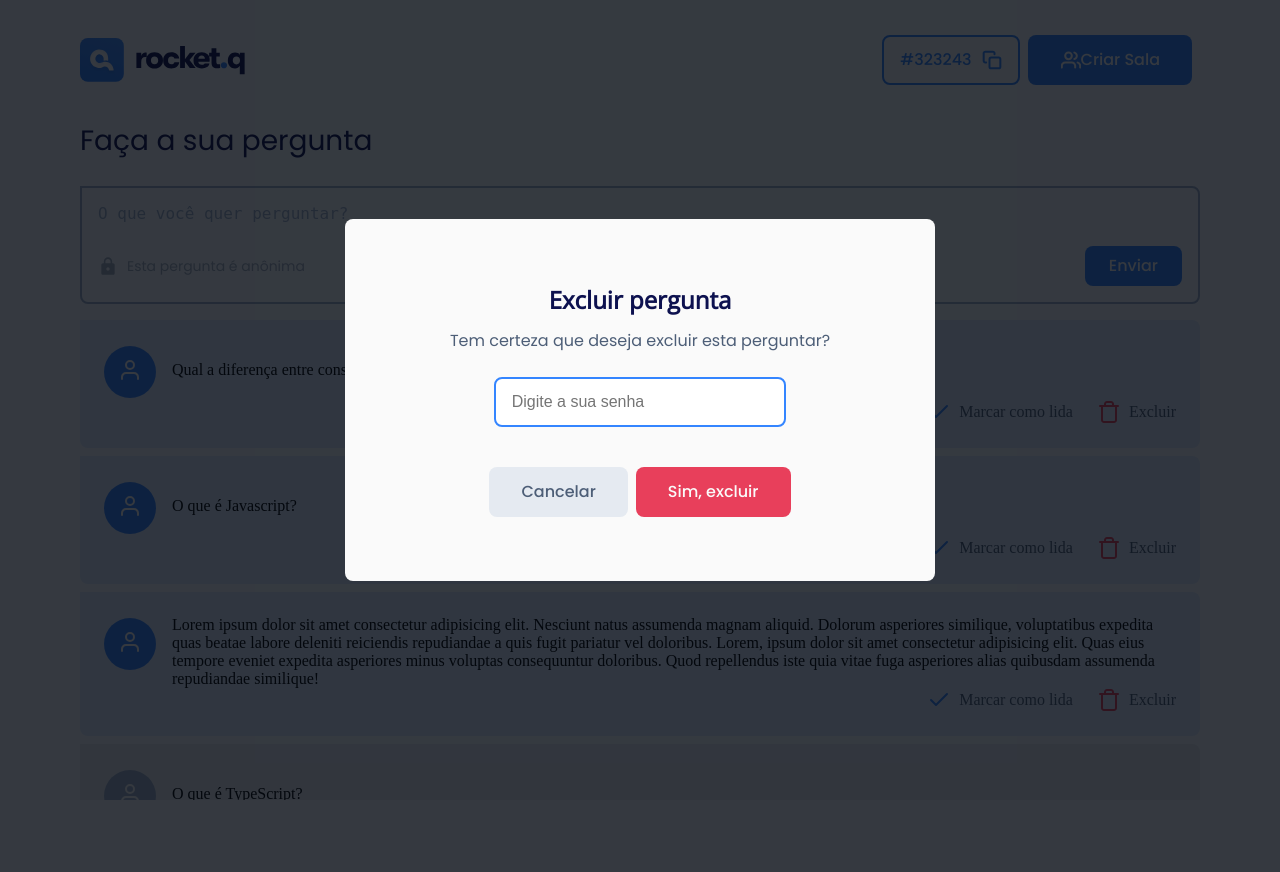
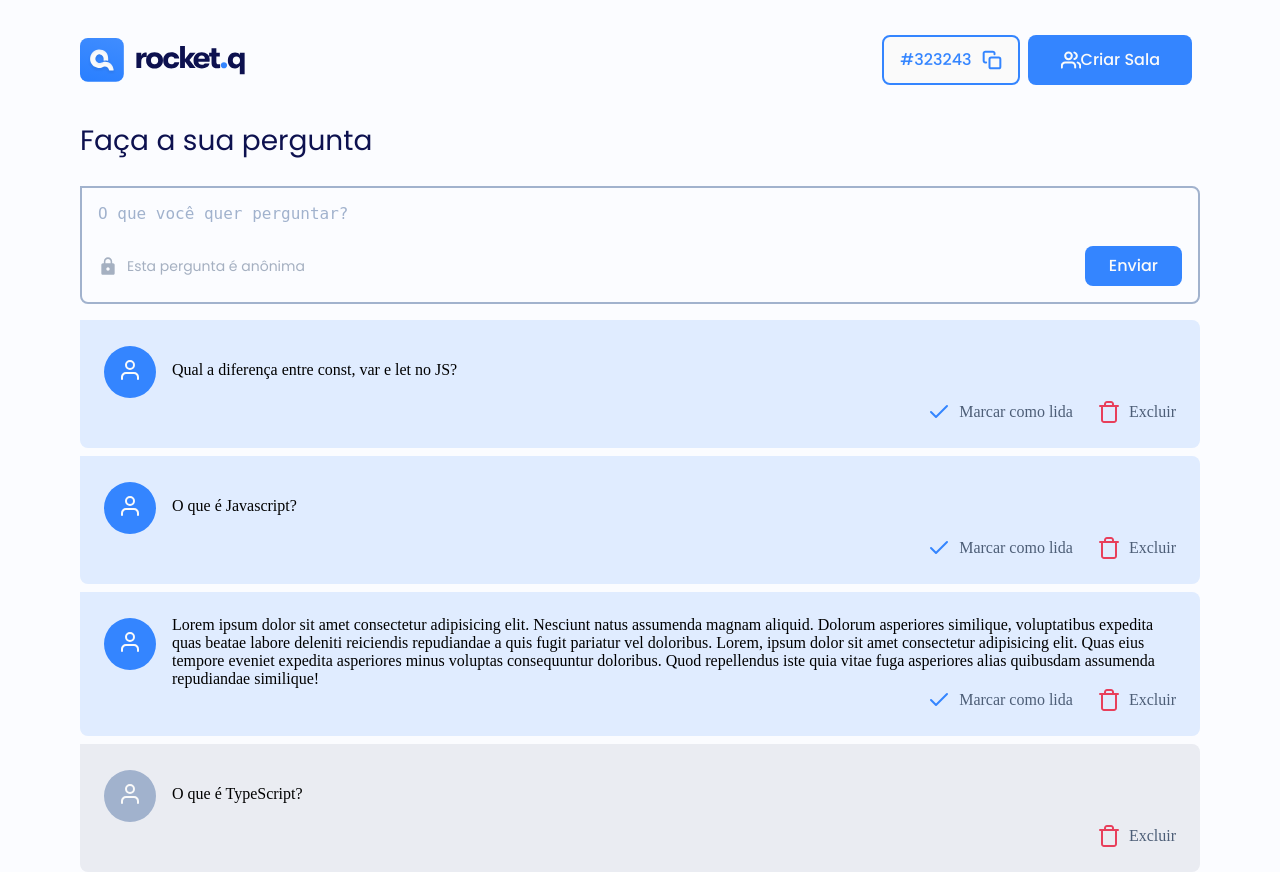
Before and after one commit to subarusakaguchi/NLW_2021_Discover, a Node server app: page /room in a window 1280 px wide. Before the commit the page ends 800 px from the top, so only its background shows below. Run offline with Node 20, Linux system fonts and the light colour scheme.

Commit message:
Término de 2/3 do estágio 4

```diff
--- a/public/scripts/modal.js
+++ b/public/scripts/modal.js
@@ -1,6 +1,18 @@
-module.exports = function Modal() {
-    function open() {}
-    function close() {}
+export default function Modal() {
+
+    const modalWrapper = document.querySelector('.modalWrapper')
+    const cancelButton = document.querySelector('.button.cancel')
+
+    cancelButton.addEventListener("click", close)
+
+    function open() {
+        //Atribui a classe active
+        modalWrapper.classList.add("active")
+    }
+    function close() {
+        //Remove a classe active
+        modalWrapper.classList.remove("active")
+    }
 
     return {
         open,
--- a/public/style/modal.css
+++ b/public/style/modal.css
@@ -6,14 +6,11 @@
     left: 0;
     display: flex;
     background-color: rgba(4, 9, 17, 0.8);
-
     visibility: hidden;
-    opacity: 0;
 }
 
 .active {
     visibility: visible;
-    opacity: 1;
 }
 
 .modalWrapper .modal {
--- a/src/route.js
+++ b/src/route.js
@@ -1,4 +1,5 @@
 const express = require('express')
+const questionController = require('./controllers/QuestionController')
 
 const route = express.Router()
 
@@ -6,4 +7,8 @@ route.get('/', (req, res) => res.render('index'))
 route.get('/room', (req, res) => res.render('room'))
 route.get('/createPass', (req, res) => res.render('createPass'))
 
+// Formato que o formulário deve passar a informação
+route.post('/room/:room/:question/:action', questionController.index)
+
+
 module.exports = route
--- a/src/server.js
+++ b/src/server.js
@@ -10,6 +10,8 @@ server.use(express.static("public"))
 
 server.set('views', path.join(__dirname, 'views'))
 
+server.use(express.urlencoded({extended: true}))
+
 server.use(route)
 
 server.listen(3000, () => console.log('Teste'))
--- a/src/views/room.ejs
+++ b/src/views/room.ejs
@@ -24,7 +24,7 @@
             <img src="./images/logo.svg" alt="Logo do Rocket.Q" />
 
             <div class="buttons">
-                <div class="button outlined">
+                <div class="button outlined" id="idRoom" data-id="323243">
                     #323243
                     <img src="./images/copy.svg" alt="Copiar número da sala">
                 </div>
@@ -60,9 +60,9 @@
                         </div>
                     </div>
                     <div class="action">
-                        <a href="#" class="check"><img src="./images/check.svg" alt="Icon marcar lido">Marcar como
+                        <a href="#" class="check" data-id="2"><img src="./images/check.svg" alt="Icon marcar lido">Marcar como
                             lida</a>
-                        <a href="#" class="delete"><img src="./images/trash.svg" alt="Icon excluir">Excluir</a>
+                        <a href="#" class="delete" data-id="2"><img src="./images/trash.svg" alt="Icon excluir">Excluir</a>
                     </div>
                 </div>
 
@@ -76,9 +76,9 @@
                         </div>
                     </div>
                     <div class="action">
-                        <a href="#" class="check"><img src="./images/check.svg" alt="Icon marcar lido">Marcar como
+                        <a href="#" class="check" data-id="3"><img src="./images/check.svg" alt="Icon marcar lido">Marcar como
                             lida</a>
-                        <a href="#" class="delete"><img src="./images/trash.svg" alt="Icon excluir">Excluir</a>
+                        <a href="#" class="delete" data-id="3"><img src="./images/trash.svg" alt="Icon excluir">Excluir</a>
                     </div>
                 </div>
 
@@ -98,9 +98,9 @@
                         </div>
                     </div>
                     <div class="action">
-                        <a href="#" class="check"><img src="./images/check.svg" alt="Icon marcar lido">Marcar como
+                        <a href="#" class="check" data-id="4"><img src="./images/check.svg" alt="Icon marcar lido">Marcar como
                             lida</a>
-                        <a href="#" class="delete"><img src="./images/trash.svg" alt="Icon excluir">Excluir</a>
+                        <a href="#" class="delete" data-id="4"><img src="./images/trash.svg" alt="Icon excluir">Excluir</a>
                     </div>
                 </div>
 
@@ -114,7 +114,7 @@
                         </div>
                     </div>
                     <div class="action">
-                        <a href="#" class="delete"><img src="./images/trash.svg" alt="Icon excluir">Excluir</a>
+                        <a href="#" class="delete" data-id="1"><img src="./images/trash.svg" alt="Icon excluir">Excluir</a>
                     </div>
                 </div>
             </div>
@@ -123,21 +123,24 @@
 
 
     <!-- MODAL -->
-    <div class="modalWrapper active">
+    <div class="modalWrapper">
         <div class="modal">
             <h2>Excluir pergunta</h2>
             <p>Tem certeza que deseja excluir esta perguntar?</p>
-            <form action="">
+            <form action="#" method="POST">
                 <label for="password" class="sr-only">Digite a sua senha</label>
                 <input type="password" name="password" id="password" placeholder="Digite a sua senha">
                 <div class="buttons">
-                    <div class="button gray">Cancelar</div>
+                    <div class="button gray cancel">Cancelar</div>
                     <button class="red">Sim, excluir</button>
                 </div>
 
             </form>
         </div>
     </div>
+
+    <!-- Script -->
+    <script src="./scripts/main.js" defer type="module"></script>
 </body>
 
 </html>
```
Also changed, not shown: public/scripts/main.js (+41 -2 lines), src/controllers/QuestionController.js (added, +10 -0 lines).
